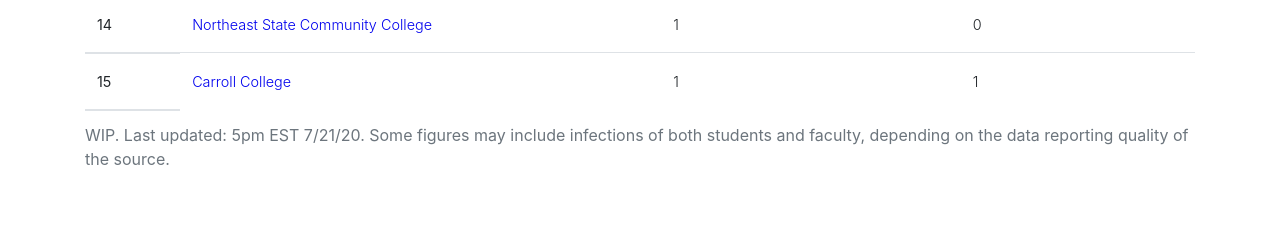
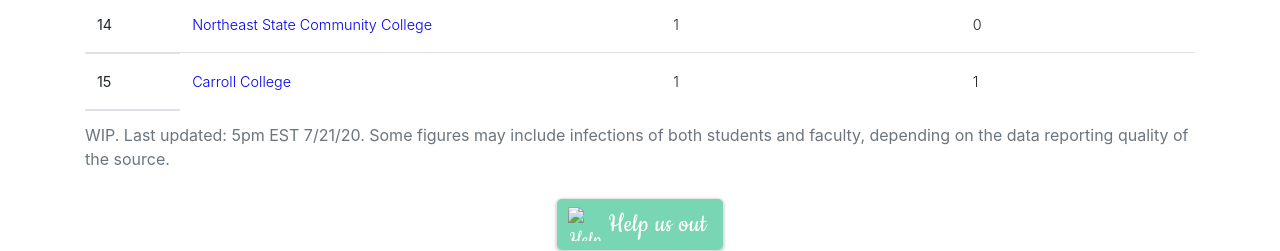
Before and after one commit to matthewbayer/campuscovid, a Flask app: page / in a window 1280 px wide. Shown: the part 1389-1640 px from the top of the page. Before the commit the page ends 1554 px from the top, so only its background shows below. Run offline with Flask 2, Linux system fonts and the light colour scheme; some libraries are stand-ins or nearby versions.

Commit message:
ADD: buymeacoffee

```diff
--- a/templates/index.html
+++ b/templates/index.html
@@ -64,6 +64,53 @@
 
 </table>
 
+<div class="container text-center">
+  <style>
+    .bmc-button img {
+      height: 34px !important;
+      width: 35px !important;
+      margin-bottom: 1px !important;
+      box-shadow: none !important;
+      border: none !important;
+      vertical-align: middle !important;
+    }
+
+    .bmc-button {
+      padding: 7px 15px 7px 10px !important;
+      line-height: 35px !important;
+      height: 51px !important;
+      text-decoration: none !important;
+      display: inline-flex !important;
+      color: #ffffff !important;
+      background-color: #79D6B5 !important;
+      border-radius: 5px !important;
+      border: 1px solid transparent !important;
+      padding: 7px 15px 7px 10px !important;
+      font-size: 22px !important;
+      letter-spacing: 0.6px !important;
+      box-shadow: 0px 1px 2px rgba(190, 190, 190, 0.5) !important;
+      -webkit-box-shadow: 0px 1px 2px 2px rgba(190, 190, 190, 0.5) !important;
+      margin: 0 auto !important;
+      font-family: 'Cookie', cursive !important;
+      -webkit-box-sizing: border-box !important;
+      box-sizing: border-box !important;
+    }
+
+    .bmc-button:hover,
+    .bmc-button:active,
+    .bmc-button:focus {
+      -webkit-box-shadow: 0px 1px 2px 2px rgba(190, 190, 190, 0.5) !important;
+      text-decoration: none !important;
+      box-shadow: 0px 1px 2px 2px rgba(190, 190, 190, 0.5) !important;
+      opacity: 0.85 !important;
+      color: #ffffff !important;
+    }
+  </style>
+  <link href="https://fonts.googleapis.com/css?family=Cookie" rel="stylesheet"><a class="bmc-button" target="_blank"
+    href="https://www.buymeacoffee.com/MhRYcSN"><img src="https://cdn.buymeacoffee.com/buttons/bmc-new-btn-logo.svg"
+      alt="Help us out"><span style="margin-left:5px;font-size:28px !important;">Help us out</span></a>
+</div>
+
 {% endblock %}
 
 </html>
```
